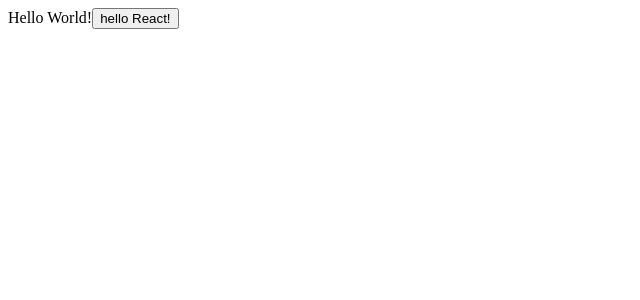
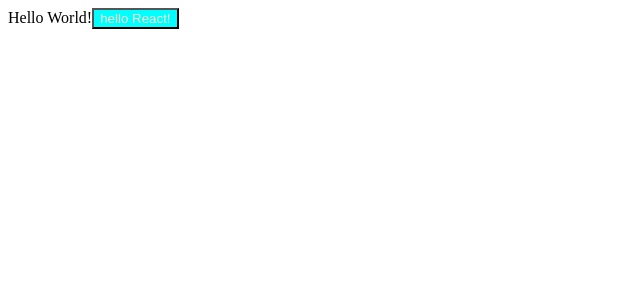
Before and after one commit to hozzijeong/react-for-beginners, a React (Create React App) app: page / in a window 1280 px wide. Shown: the top 300 px of the page, without its empty margins (0-640 px from the left). Built offline with nearby package versions, Linux system fonts and the light colour scheme.

Commit message:
Design: .title디자인 추가

```diff
--- /dev/null
+++ b/src/App.module.css
@@ -0,0 +1,4 @@
+.title {
+    color: bisque;
+    background-color: aqua;
+}
--- a/src/Button.js
+++ b/src/Button.js
@@ -1,7 +1,8 @@
 import PropTypes from "prop-types";
+import styles from "./App.module.css";
 
 function Button({ text }) {
-    return <button>{text}</button>;
+    return <button className={styles.title}>{text}</button>;
 }
 
 Button.propTypes = {
```
Also changed, not shown: public/index.html (+0 -22 lines).
